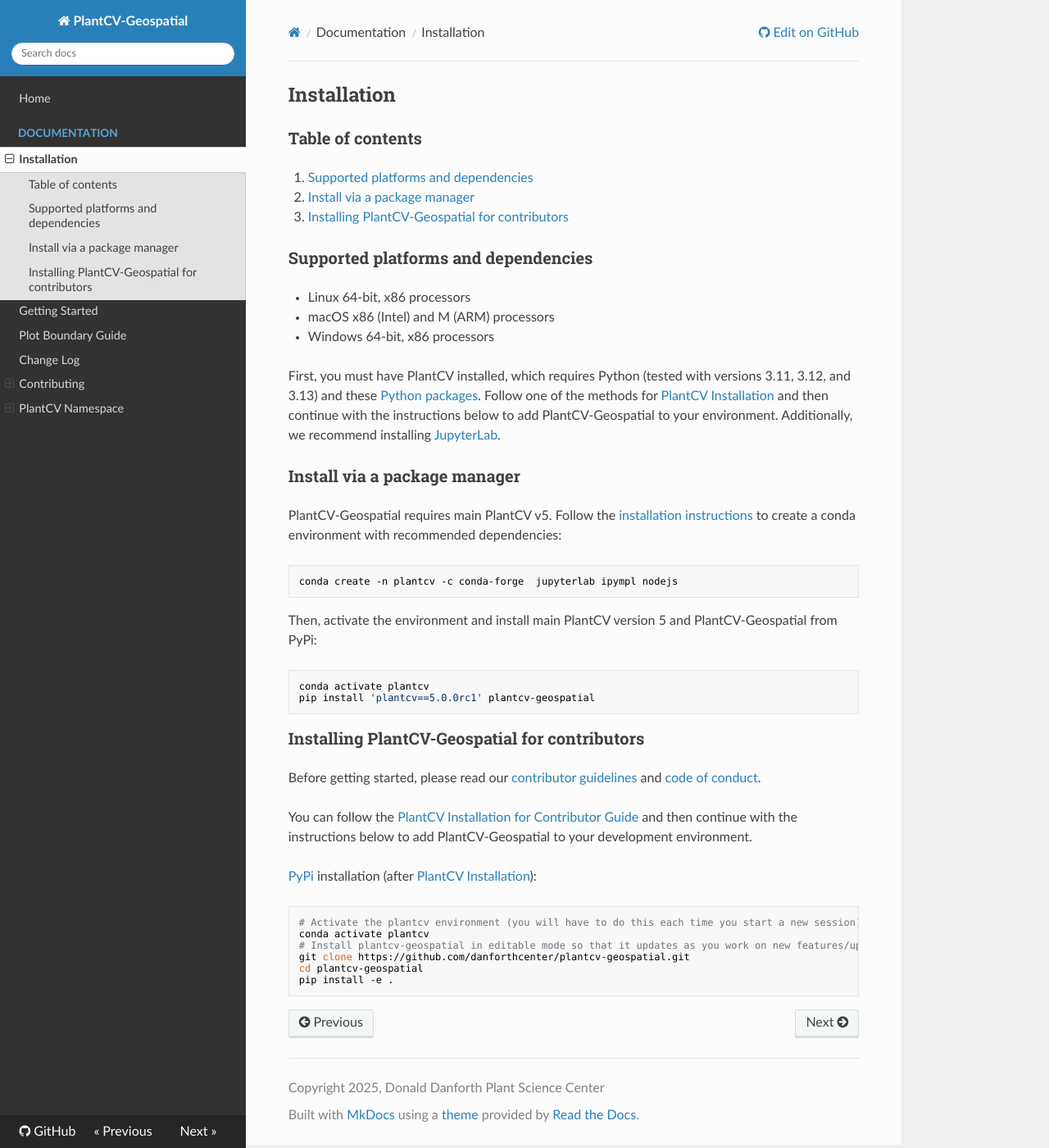
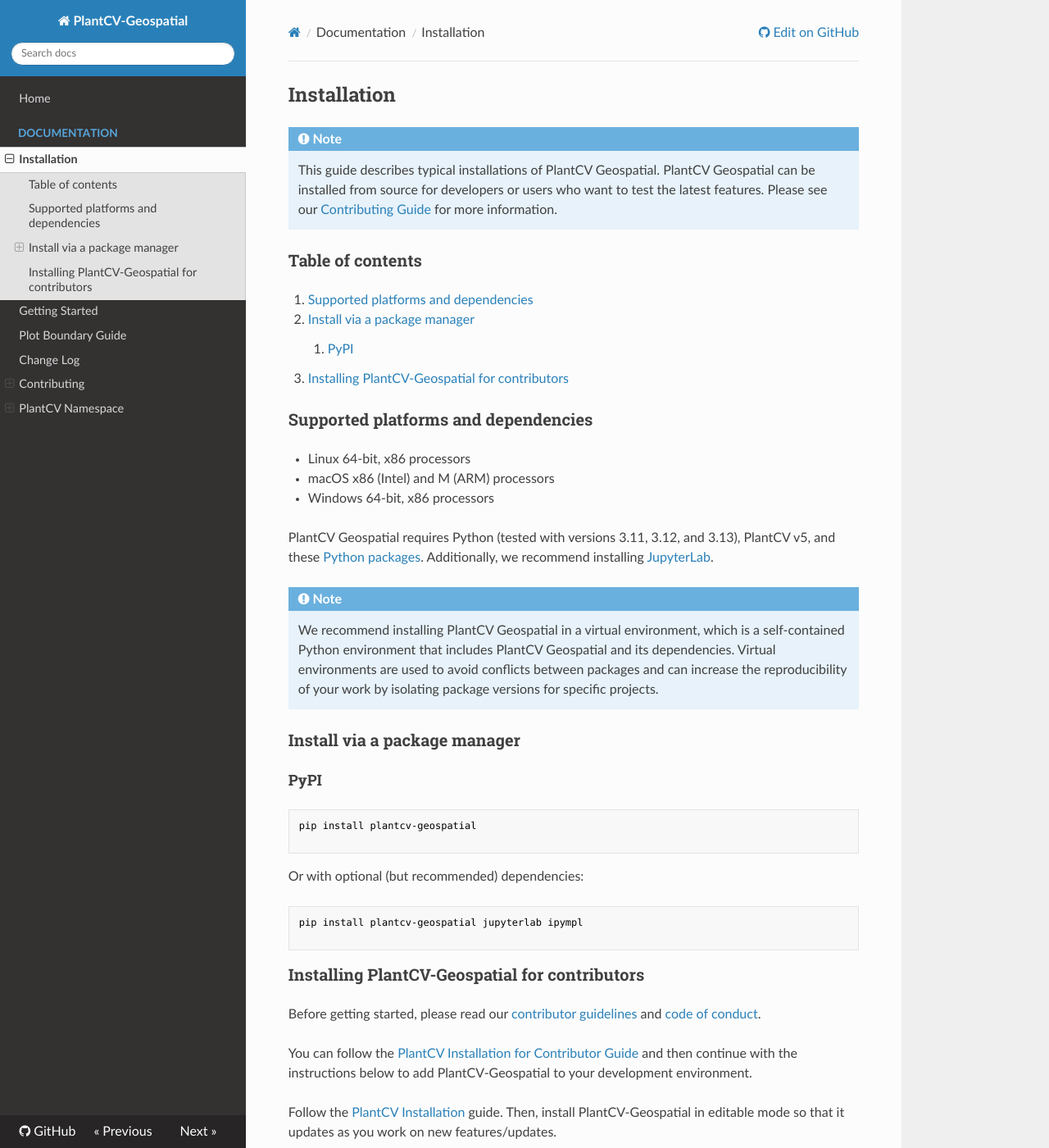
Before and after one commit to danforthcenter/plantcv-geospatial, an MkDocs documentation site: the page built from docs/installation.md, in a window 1280 px wide and 1400 px high. Shown: the whole window at 82% size. Built offline with MkDocs 1.6.1, drawn with Linux system fonts in a browser that asks for light colours; nearby versions of some CDN libraries.

Commit message:
Update installation guide for PyPI package

````diff
--- a/docs/installation.md
+++ b/docs/installation.md
@@ -1,8 +1,14 @@
 ## Installation
+
+!!!note
+    This guide describes typical installations of PlantCV Geospatial.
+    PlantCV Geospatial can be installed from source for developers or users who want to test the latest features.
+    Please see our [Contributing Guide](CONTRIBUTING.md) for more information.
 
 ### Table of contents
 1. [Supported platforms and dependencies](#dependencies)
 2. [Install via a package manager](#install)
+    1. [PyPI](#pypi)
 3. [Installing PlantCV-Geospatial for contributors](#contributors)
 
 ### Supported platforms and dependencies <a name="dependencies"></a>
@@ -10,30 +16,40 @@
 - macOS x86 (Intel) and M (ARM) processors
 - Windows 64-bit, x86 processors
 
-First, you must have PlantCV installed, which requires Python (tested with versions 3.11, 3.12, and 3.13) and these [Python packages](https://github.com/danforthcenter/plantcv/blob/main/requirements.txt). Follow one of the methods for [PlantCV Installation](https://plantcv.readthedocs.io/en/latest/installation/) and then continue with the instructions below to add PlantCV-Geospatial to your environment.
+PlantCV Geospatial requires Python (tested with versions 3.11, 3.12, and 3.13), PlantCV v5, and these
+[Python packages](https://github.com/danforthcenter/plantcv-geospatial/blob/main/pyproject.toml).
 Additionally, we recommend installing [JupyterLab](https://jupyter.org/).
+
+!!!note
+    We recommend installing PlantCV Geospatial in a virtual environment, which is a self-contained Python environment that
+    includes PlantCV Geospatial and its dependencies. Virtual environments are used to avoid conflicts between packages and
+    can increase the reproducibility of your work by isolating package versions for specific projects.
 
 ### Install via a package manager  <a name="install"></a>
 
-PlantCV-Geospatial requires main PlantCV v5. Follow the [installation instructions](https://docs.plantcv.org/en/stable/installation/) to create a conda environment with recommended dependencies:
+#### PyPI <a name="pypi"></a>
 
 ```bash
-conda create -n plantcv -c conda-forge  jupyterlab ipympl nodejs
-```
-Then, activate the environment and install main PlantCV version 5 and PlantCV-Geospatial from PyPi:
-```bash
-conda activate plantcv
-pip install 'plantcv==5.0.0rc1' plantcv-geospatial
+pip install plantcv-geospatial
+
 ```
 
+Or with optional (but recommended) dependencies:
+
+```bash
+pip install plantcv-geospatial jupyterlab ipympl
+
+```
 
 ### Installing PlantCV-Geospatial for contributors <a name="contributors"></a>
 Before getting started, please read our [contributor guidelines](CONTRIBUTING.md) and [code of conduct](CODE_OF_CONDUCT.md).
 
-You can follow the [PlantCV Installation for Contributor Guide](https://plantcv.readthedocs.io/en/latest/installation/#contributors) and then continue with the instructions below to add PlantCV-Geospatial to
-your development environment.
+You can follow the
+[PlantCV Installation for Contributor Guide](https://plantcv.readthedocs.io/en/latest/installation/#contributors) and then
+continue with the instructions below to add PlantCV-Geospatial to your development environment.
 
-[PyPi](https://pypi.org/) installation (after [PlantCV Installation](https://plantcv.readthedocs.io/en/latest/installation/#conda)):
+Follow the [PlantCV Installation](https://plantcv.readthedocs.io/en/latest/installation/#conda) guide. Then, install
+PlantCV-Geospatial in editable mode so that it updates as you work on new features/updates.
 
 ```bash
 # Activate the plantcv environment (you will have to do this each time you start a new session)
@@ -42,4 +58,5 @@
 git clone https://github.com/danforthcenter/plantcv-geospatial.git
 cd plantcv-geospatial
 pip install -e .
+
 ```
````
